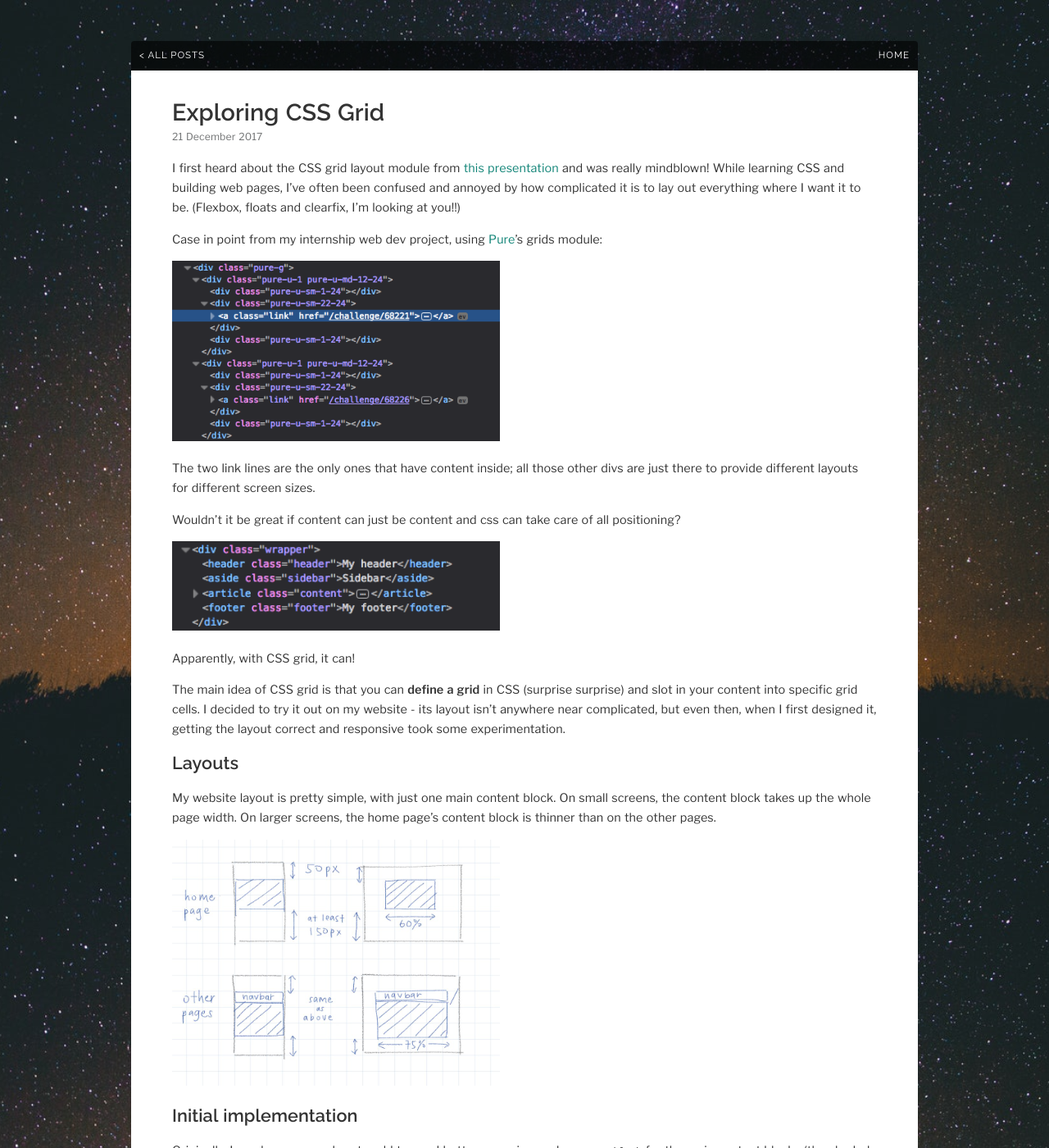
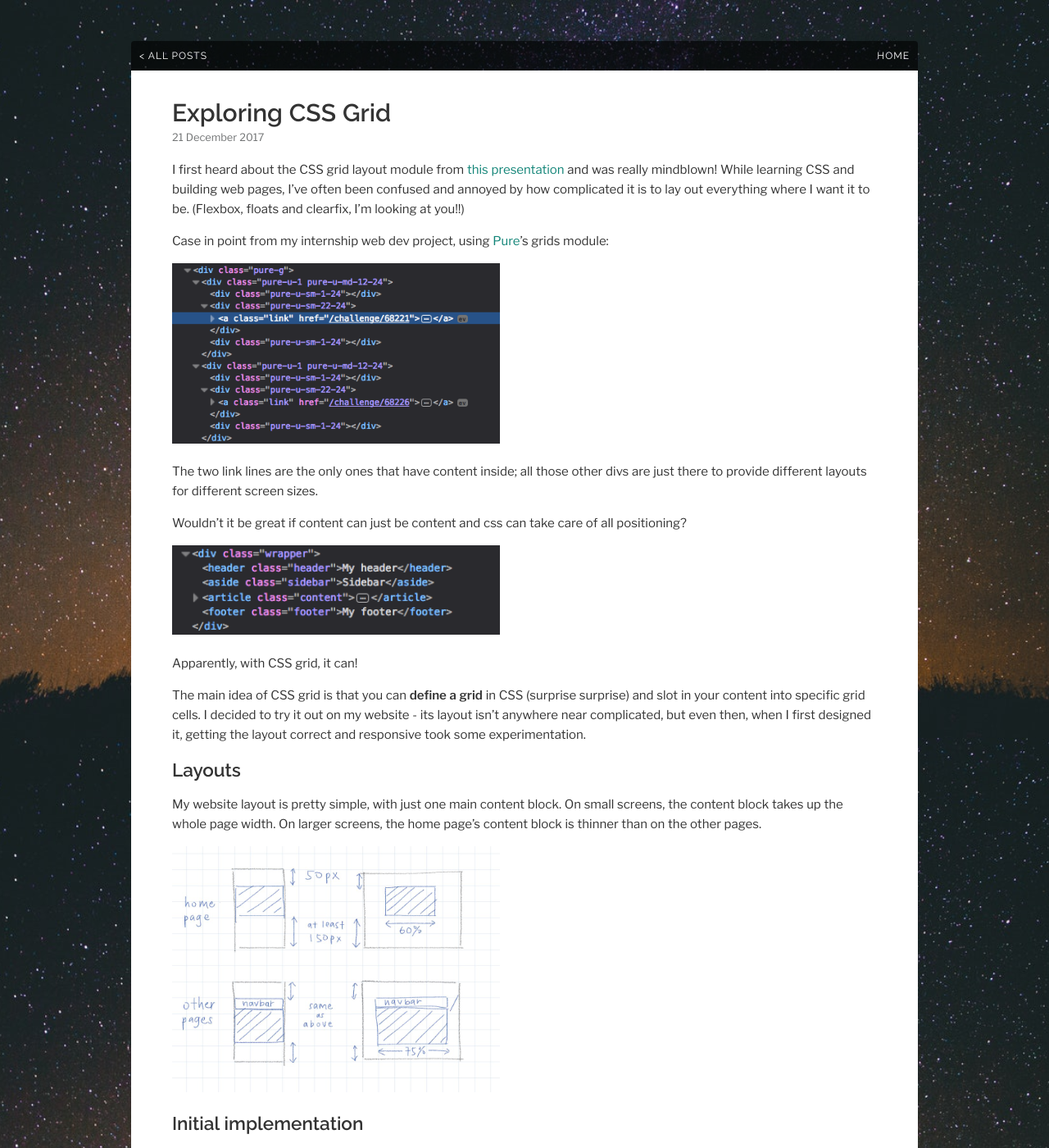
Before and after one commit to siyant/siyant.github.io, a Jekyll site: the page built from _posts/2017-12-21-css-grid.md, in a window 1280 px wide and 1400 px high. Shown: the whole window at 82% size. Built offline with Jekyll 4.4.1, drawn with Linux system fonts in a browser that asks for light colours; nearby versions of some CDN libraries; comment, search, counter and statistics services are not loaded.

Commit message:
Improve code blocks styling

```diff
--- a/_sass/library/syntax.scss
+++ b/_sass/library/syntax.scss
@@ -1,13 +1,21 @@
-@import url('https://fonts.googleapis.com/css?family=Inconsolata');
+@import url('https://fonts.googleapis.com/css2?family=Roboto+Mono&display=swap');
 
 pre.highlight {
 	padding: 1em;
 }
 
 .highlight, pre, code {
-	font-family: Inconsolata, monospace;
-	font-size: .85rem;
+	font-family: 'Roboto Mono', monospace;
+	font-size: 14px;
 	line-height: 1.25rem;
+	word-spacing: normal;
+}
+
+p > code {
+    background-color: #eee;
+    padding: 2px 4px;
+    border-radius: 6px;
+    white-space: nowrap;
 }
 
 .highlight {
@@ -15,7 +23,7 @@
 	color: #f8f8f2;
 	border-radius: 4px;
 	max-width: 100%;
-	overflow-x: scroll;
+	overflow-x: auto;
 
 	pre {
 		position: relative;
--- a/_sass/main.scss
+++ b/_sass/main.scss
@@ -32,7 +32,7 @@
   width: 100%;
   min-width: 300px;
   height: 100%;
-  font-size: 0.9em;
+  font-size: 15px;
 }
 
 .animatedFast {
@@ -57,8 +57,7 @@
   grid-area: c;
   background: white;
   line-height: 1.5rem;
-  letter-spacing: 0.1px;
-  word-spacing: 1px;
+  word-spacing: 0.5px;
   color: #333;
   width: 100%;
   margin: 0 auto;
```
